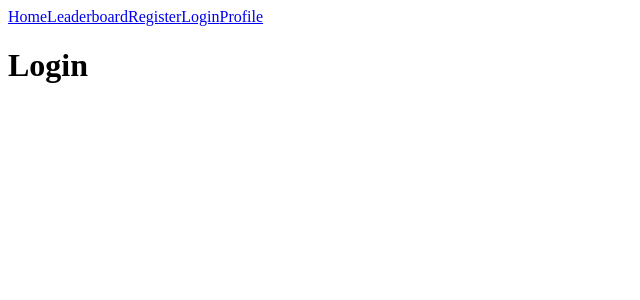
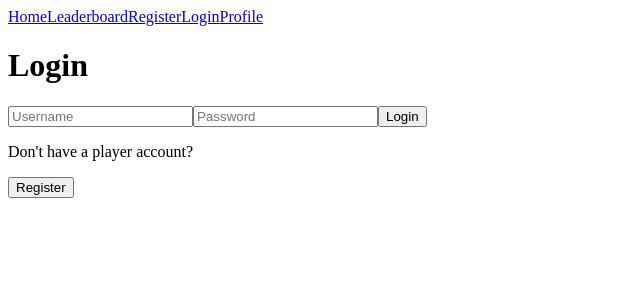
Before and after one commit to lreboseno22/BoomTato_frontend, a React (Vite) app: page /login in a window 1280 px wide. Shown: the top 300 px of the page, without its empty margins (0-640 px from the left). Built offline with nearby package versions, Linux system fonts and the light colour scheme.

Commit message:
login page complete

```diff
--- a/src/App.jsx
+++ b/src/App.jsx
@@ -14,12 +14,12 @@ function App() {
         <Link to="/">Home</Link>
         <Link to="/leaderboard">Leaderboard</Link>
         <Link to="/register">Register</Link>
-        <Link to="login">Login</Link>
+        <Link to="/login">Login</Link>
         <Link to="/profile">Profile</Link>
       </nav>
       <Routes>
         <Route path='/' element={<HomePage />} />
-        <Route path='register' element={<RegisterPage />} />
+        <Route path='/register' element={<RegisterPage />} />
         <Route path='/login' element={<LoginPage />} />
         <Route path='/leaderboard' element={<LeaderboardPage />} />
         <Route path='/profile/:id' element={<ProfilePage />} />
--- a/src/pages/Login.jsx
+++ b/src/pages/Login.jsx
@@ -1,3 +1,49 @@
+import axios from "axios";
+import { useState } from "react";
+import { useNavigate } from "react-router-dom";
+
 export default function LoginPage(){
-    return <h1>Login</h1>
+    const [username, setUsername] = useState("");
+    const [password, setPassword] = useState("");
+    const nav = useNavigate();
+
+    const handleLogin = async (e) => {
+        e.preventDefault();
+        try {
+            const res = await axios.post("http://localhost:3000/api/players/login", {
+                username,
+                password,
+            });
+            const player = res.data;
+            nav(`/profile/${player._id}`);
+        } catch (err) {
+            console.error(err);
+            alert("Login Failed");
+        }
+    }
+
+    return (
+        <div className="login-page">
+            <h1>Login</h1>
+            <form onSubmit={handleLogin}>
+                <input
+                type="text"
+                placeholder="Username"
+                value={username}
+                onChange={(e) => setUsername(e.target.value)}
+                required
+                />
+                <input
+                type="password"
+                placeholder="Password"
+                value={password}
+                onChange={(e) => setPassword(e.target.value)}
+                required
+                />
+                <button type="submit">Login</button>
+            </form>
+            <p>Don't have a player account?</p>
+            <button onClick={() => nav("/register")}>Register</button>
+        </div>
+    )
 }
```
